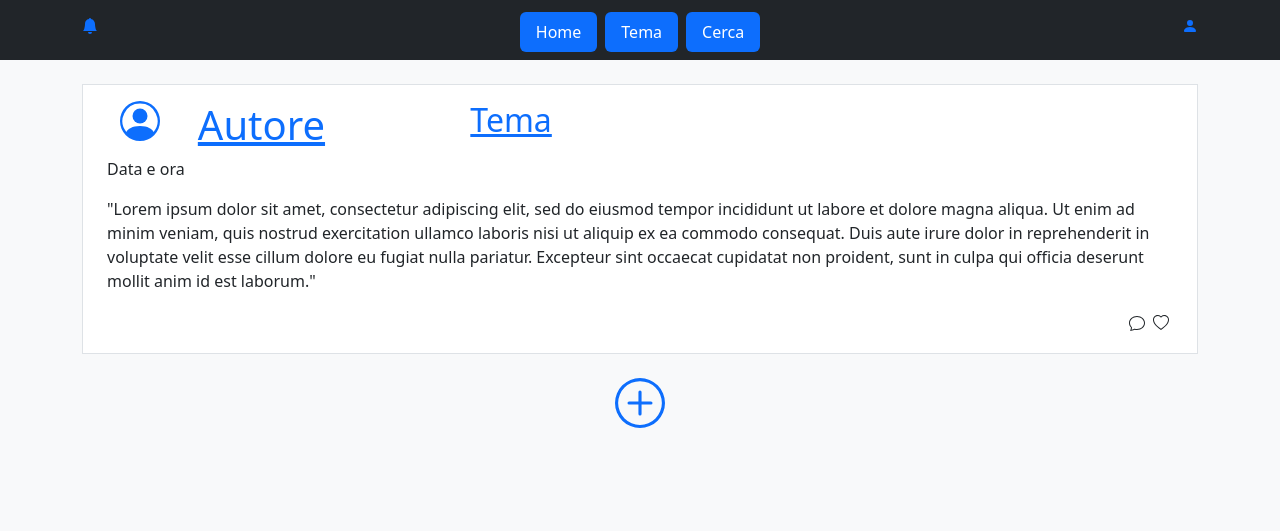
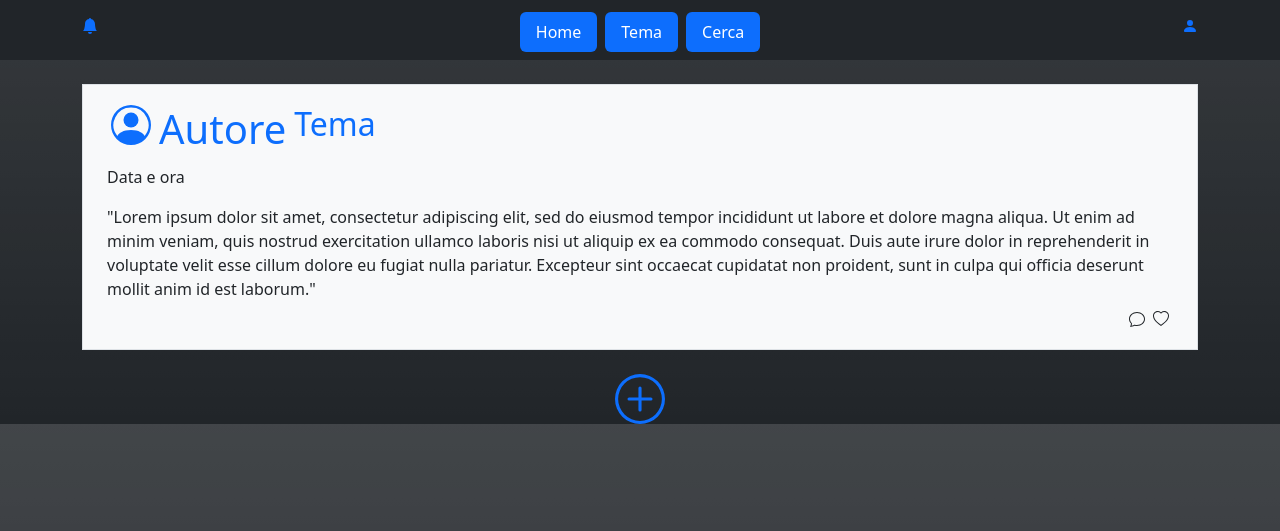
Before and after one commit to Fracarlucci/OnTopic, a PHP site: page /html/index.html in a window 1280 px wide. Shown: the part 269-800 px from the top of the page. Run offline with PHP 8.4, Linux system fonts and the light colour scheme.

Commit message:
Minor adjustaments

```diff
--- a/src/css/style.css
+++ b/src/css/style.css
@@ -5,3 +5,7 @@ a:hover{
 body header img {
     width: 25%;
 }
+
+a {
+    text-decoration: none;
+}
--- a/src/html/index.html
+++ b/src/html/index.html
@@ -10,7 +10,7 @@
         <link href="https://cdn.jsdelivr.net/npm/bootstrap@5.2.3/dist/css/bootstrap.min.css" rel="stylesheet" integrity="sha384-rbsA2VBKQhggwzxH7pPCaAqO46MgnOM80zW1RWuH61DGLwZJEdK2Kadq2F9CUG65" crossorigin="anonymous">
         <link rel="stylesheet" href="../css/style.css">
     </head>
-    <body class="bg-light">
+    <body class="bg-dark bg-gradient">
         <header class="bg-dark py-2">
 
             <!-- Logo -->
@@ -61,13 +61,12 @@
 
         <div class="container">
             <div class="row">
-                <div class="col-2"></div>
                 <div class="col-12 col-8">
-                    <section class="bg-white border my-4 px-4 py-3">
-                        <header class="">
+                    <section class="bg-light border my-4 px-4 py-3">
+                        <header>
                             <!-- User icon -->
-                            <div class="row">
-                                <div class="d-flex justify-content-center col-1">
+                            <div class="d-flex flex-row">
+                                <div class="p-1">
                                     <a href="#">
                                         <svg xmlns="http://www.w3.org/2000/svg" width="40" height="40" fill="currentColor" class="bi bi-person-circle" viewBox="0 0 16 16">
                                             <path d="M11 6a3 3 0 1 1-6 0 3 3 0 0 1 6 0z"/>
@@ -75,12 +74,12 @@
                                         </svg>
                                     </a>
                                 </div>
-                                <div class="col-3">
+                                <div class="p-1">
                                     <a href="#">
                                         <h1>Autore</h1>
                                     </a>
                                 </div>
-                                <div class="col-2">
+                                <div class="p-1">
                                     <a href="#">
                                         <h2>Tema</h2>
                                     </a>
@@ -89,8 +88,7 @@
                             <p>Data e ora</p>
                         </header>
                         <article>
-                            <p>"Lorem ipsum dolor sit amet, consectetur adipiscing elit, sed do eiusmod tempor incididunt ut labore et dolore magna aliqua. Ut enim ad minim veniam, quis nostrud exercitation ullamco laboris nisi ut aliquip ex ea commodo consequat. Duis aute irure dolor in reprehenderit in voluptate velit esse cillum dolore eu fugiat nulla pariatur. Excepteur sint occaecat cupidatat non proident, sunt in culpa qui officia deserunt mollit anim id est laborum."
-                            </p>
+                            "Lorem ipsum dolor sit amet, consectetur adipiscing elit, sed do eiusmod tempor incididunt ut labore et dolore magna aliqua. Ut enim ad minim veniam, quis nostrud exercitation ullamco laboris nisi ut aliquip ex ea commodo consequat. Duis aute irure dolor in reprehenderit in voluptate velit esse cillum dolore eu fugiat nulla pariatur. Excepteur sint occaecat cupidatat non proident, sunt in culpa qui officia deserunt mollit anim id est laborum."
                         </article>
                         <footer class="my-1">
                             <div class="d-flex justify-content-end">
```
